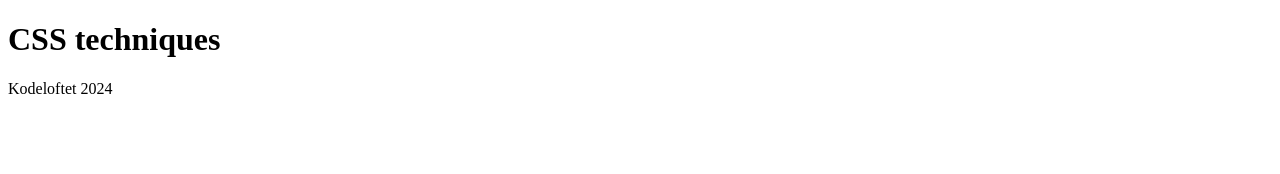
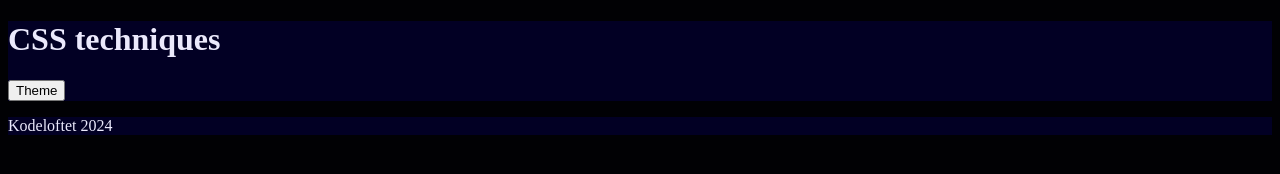
Before and after one commit to EvyBettina/EBJ-CSS-tecniques, a website: page index.html in a window 1280 px wide. Drawn offline with Linux system fonts and the light colour scheme.

Commit message:
added js

```diff
--- a/index.html
+++ b/index.html
@@ -1,15 +1,18 @@
 <!DOCTYPE html>
-<html lang="en" data-theme="light">
+<html lang="en" data-theme="dark">
   <head>
      <meta charset="UTF-8" />
     <meta name="viewport" content="width=device-width" />
     <link rel="stylesheet" href="palette.css">
+    <script defer scr="main.js"></script>
     <title>CSS techniques</title>
   </head>
 
   <body>
     <header class="background-secondary">
    <h1>CSS techniques</h1>
+
+   <button id="toogle-theme">Theme</button>
     </header>
 
     <footer class="background-secondary">
--- a/palette.css
+++ b/palette.css
@@ -1,4 +1,3 @@
-html {
 :root[data-theme="light"] {
   --text: #050315;
   --background: #fbfbfe;
@@ -14,16 +13,18 @@ html {
   --accent: #0600c2;
 }
 
+html {
+  color: var(--text);
+  background-color: var(--background);
 }
-
-.background-primary{
+.background-primary {
   background-color: var(--primary);
 }
 
-.background-secondary{
+.background-secondary {
   background-color: var(--secondary);
 }
 
-.text-primary{
+.text-primary {
   color: var(--text);
 }
```
Also changed, not shown: main.js (added). Lines whose indentation alone changed are shown as unchanged.
